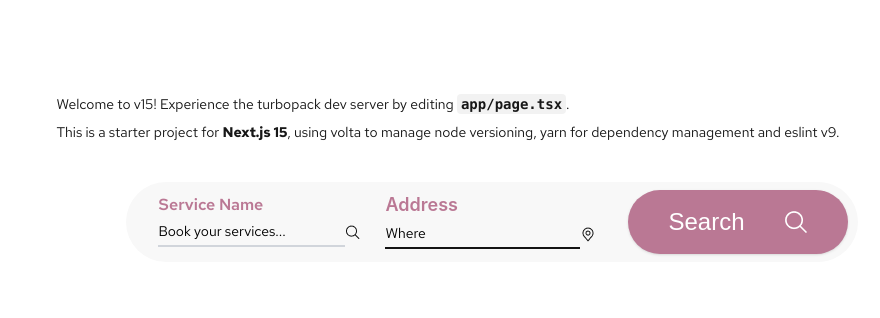
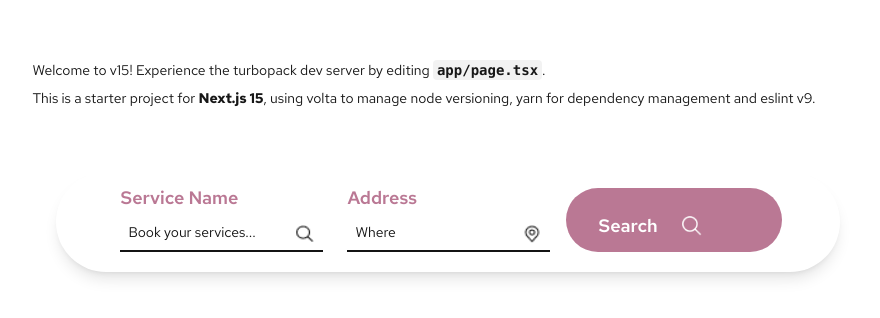
Before and after one commit to jameeshbx/jameeshbx-static-web-wellness, a Next.js app: page / in a window 1280 px wide. Shown: the part 222-540 px from the top of the page, without its empty margins (192-1072 px from the left). Built offline with nearby package versions, Linux system fonts and the light colour scheme.

Commit message:
#4 searchupdated

```diff
--- a/src/app/component/search.tsx
+++ b/src/app/component/search.tsx
@@ -1,61 +1,79 @@
-"use client";
+"use client"
 
-import React, { useState } from "react";
 
-const Search: React.FC = () => {
-  const [serviceName, setServiceName] = useState("");
-  const [address, setAddress] = useState("");
+import { useState } from "react"
+
+export default function Search() {
+  const [serviceName, setServiceName] = useState("")
+  const [address, setAddress] = useState("")
 
   const handleSubmit = (e: React.FormEvent) => {
-    e.preventDefault();
-    console.log("Search submitted:", { serviceName, address });
-  };
+    e.preventDefault()
+    console.log("Search submitted:", { serviceName, address })
+  }
 
   return (
-    <div className="flex items-center justify-center h-100 w-full pl-6 ">
+    <div className="w-full px-4 py-6 md:px-6">
       <form
         onSubmit={handleSubmit}
-        className="flex justify-center items-center bg-tertionary rounded-full py-6 w-949 h-20 gap-46 px-6 -ml-80 pr-1 -mr-96 pr-2.5 "
+        className="mx-auto max-w-5xl rounded-full bg-white p-12  shadow-lg flex flex-col md:flex-row items-end gap-4 px-16 pt-3 py-10 pb-5"
       >
-        <div className="flex justify-center items-center grid md:grid-cols-2 md:gap-6 pt-4">
-          <div className="relative z-0 mb-15 ml-2 group">
-            <label className="text-primary font-=inter .text-lg w-700 font-size:18 line-height: 21.78 font-semibold">Service Name</label>
-            <div className="relative flex items-center pb-5">
+        <div className="w-full flex flex-col md:flex-row gap-6 flex-1">
+
+          <div className="w-full md:w-1/2">
+            <label
+              htmlFor="service-name"
+              className="block mb-2  font-semibold text-primary text-lg"
+            >
+              Service Name
+            </label>
+            <div className="relative">
               <input
-                className="placeholder-black block w-full pr-8 py-1 px-0 text-sm text-secondary bg-transparent border-0 border-b-2 border-gray-300 appearance-none dark:text-secondary dark:border-gray-600 dark:focus:border-secondary focus:outline-none focus:ring-0 focus:border-secondary peer"
+                id="service-name"
+                type="text"
+                className="w-full border-b-2 border-secondary bg-transparent pb-2 pl-2 pr-10 text-sm text-secondary placeholder-secondary transition-colors focus:border-rose-400 focus:outline-none"
                 placeholder="Book your services..."
-                required
                 value={serviceName}
                 onChange={(e) => setServiceName(e.target.value)}
+                required
               />
-              <img className="color-black" src="search.png" alt="" />
+               <img className="h-5 w-5 text-gray-400 absolute right-2 bottom-2" src="search.png" alt="" />
             </div>
           </div>
-          <div className="relative z-0 mb-15 group pb-5">
-            <label className="text-primary font-inter text-lg w-700 font-size:18 line-height: 21.78 font-semibold">Address</label>
-            <div className="relative flex items-center">
+
+
+          <div className="w-full md:w-1/2">
+            <label
+              htmlFor="address"
+              className="block mb-2  font-semibold text-primary text-lg"
+            >
+              Address
+            </label>
+            <div className="relative">
               <input
-                className="placeholder-black block w-full pr-8 py-1 px-0 text-sm text-secondary bg-transparent border-0 border-b-2 border-secondary appearance-none dark:text-secondary dark:border-secondary dark:focus:border-secondary focus:outline-none focus:ring-0 focus:border-secondary peer"
+                id="address"
+                type="text"
+                className="w-full border-b-2 border-secondary bg-transparent pb-2 pl-2 pr-10 text-sm text-secondary placeholder-secondary transition-colors focus:border-rose-400 focus:outline-none"
                 placeholder="Where"
-                required
                 value={address}
                 onChange={(e) => setAddress(e.target.value)}
+                required
               />
-              <img   src="location.png" alt="" />
+              <img  className="h-5 w-5 text-gray-400 absolute right-2 bottom-2 "  src="location.png" alt="" />
             </div>
           </div>
         </div>
+
+
         <button
           type="submit"
-          className=" text-2xl font-Manrope  ml-8 w-211 h-33 w-81 flex items-center justify-center px-10 py-4 bg-primary text-white font-medium rounded-full shadow hover:bg-primary focus:outline-none focus:ring-2 focus:ring-primary font-size:24 line-height: 32.78  w-600"
+          className=" pt-6 text-2xl gap-6 -mr-1.5 pr-20 md:w-auto whitespace-nowrap rounded-full bg-primary px-8 py-3 text-lg font-semibold text-white transition-colors hover:bg-primary focus:outline-none focus:ring-2 focus:ring-primary focus:ring-offset-2 flex items-center justify-center gap-2"
         >
           Search
-          <img className="w-21.97 h-21.97 top-1.6  left-1.6 .text-white pl-10  "
+          <img className="h-5 w-5"
            src="vector.png" alt="" />
         </button>
       </form>
     </div>
-  );
-};
-
-export default Search;
+  )
+}
```
